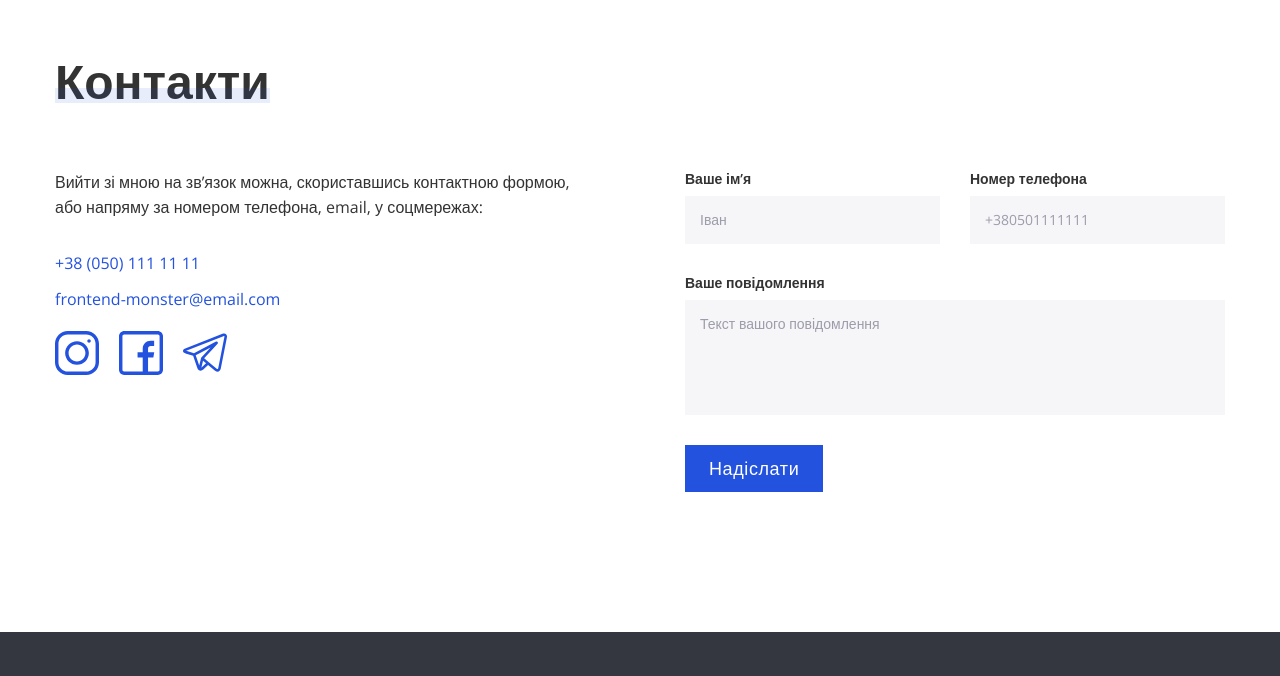
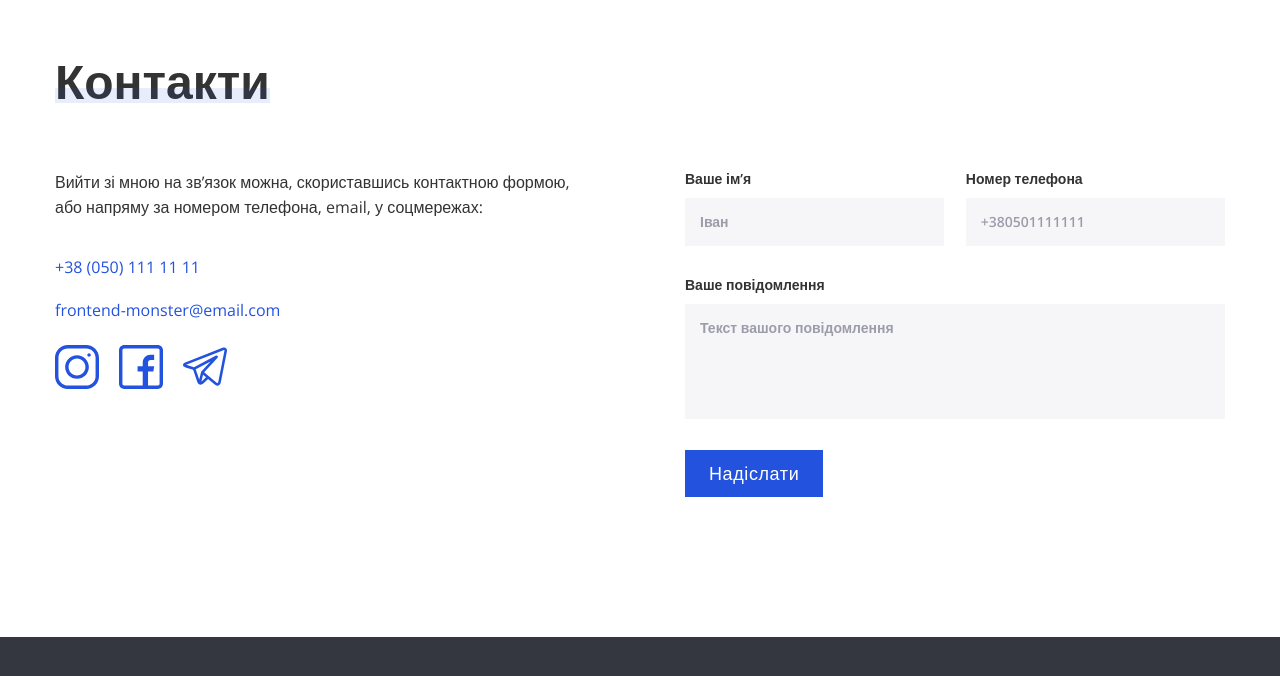
Before and after one commit to bogdanlotuk/portfolio, a plain HTML site: page index.html in a window 1280 px wide. Shown: the part 5399-6075 px from the top of the page. Drawn offline with nearby package versions, Linux system fonts and the light colour scheme.

Commit message:
fixed contacts

```diff
--- a/css/style.css
+++ b/css/style.css
@@ -130,7 +130,6 @@ body {
 
 .logo {
   transition: opacity 0.5s ease-in-out;
-  display: inline-block;
 }
 
 .logo:hover {
@@ -554,13 +553,6 @@ body {
   font-size: 16px;
 }
 
-.contacts__socials {
-  display: flex;
-}
-
-.contacts__item:not(:last-child) {
-  margin-right: 20px;
-}
 
 .contacts__text {
   font-size: 16px;
@@ -568,24 +560,30 @@ body {
   margin-bottom: 32px;
 }
 
-.contacts__phone,
-.contacts__email {
+.contacts__items {
+  margin-bottom: 20px;
+}
+
+.contacts__item:not(:last-child) {
+  margin-bottom: 14px;
+}
+
+.contacts__link {
   color: #2352DE;
   line-height: 130%;
-  outline: 2px solid transparent;
   border-bottom: 1px solid transparent;
   transition: all 0.3s;
 }
 
-.contacts__phone {
-  margin-bottom: 14px;
+.contacts__socials {
+  display: flex;
 }
 
-.contacts__email {
-  margin-bottom: 20px;
+.contacts__socials-item:not(:last-child) {
+  margin-right: 20px;
 }
 
-.contacts__link {
+.contacts__socials-link {
   display: block;
   width: 44px;
   height: 44px;
@@ -593,139 +591,89 @@ body {
   background-repeat: no-repeat;
   background-size: cover;
   border-radius: 4px;
-  outline: 2px solid transparent;
   transition: all 0.3s;
 }
 
-.contacts__link--instagram {
-  background-image: url("../images/instagram.svg")
-}
-.contacts__link--facebook {
-  background-image: url("../images/facebook.svg")
-}
-.contacts__link--telegram {
-  background-image: url("../images/telegram.svg")
-}
-
-.contacts__phone:hover,
-.contacts__email:hover {
+.contacts__link:hover {
   border-bottom: 1px solid #2352DE;
 }
 
-.contacts__link:hover {
+.contacts__socials-link:hover {
   opacity: 0.7;
 }
 
-.contacts__phone:focus,
-.contacts__email:focus,
-.contacts__link:focus {
+.contacts__link:focus,
+.contacts__socials-link:focus {
   border-radius: 4px;
   outline: 2px solid rgba(35, 82, 222, 0.5);
 }
 
-.contacts__phone:active,
-.contacts__email:active {
-  outline: 2px solid transparent;
+.contacts__link:active {
   opacity: 0.7;
 }
 
-.contacts__link:active {
-  outline: 2px solid transparent;
-  opacity: 2;
+.contacts__socials-link:active {
+  opacity: 1;
 }
 
 .form {
+  display: flex;
+  flex-direction: column;
+  align-items: start;
+  width: 100%;
   max-width: 540px;
-  width: 100%;
-  display: grid;
-  grid-template-rows: repeat(5, auto);
-  column-gap: 30px;
 }
 
-.form label {
-  display: block;
-  grid-template-columns: 1fr 1fr;
+.form__top {
+  display: flex;
+  justify-content: space-between;
+  width: 100%;
+  margin-bottom: 30px;
 }
 
-.form__label-name {
-  grid-row: 1 / 2;
-  grid-column: 1 / 2;
+.form__top .form__label {
+  width: 48%;
 }
 
-.form__input-name {
-  grid-row: 2 / 3;
-  grid-column: 1 / 2;
-}
-
-.form__label-phone {
-  grid-row: 1 / 2;
-  grid-column: 2 / 3;
-}
-
-.form__input-phone {
-  grid-row: 2 / 3;
-  grid-column: 2 / 3;
-}
-
-.form__label-textarea {
-  grid-row: 3 / 4;
-  grid-column: 1 / 3;
-}
-
-.form__textarea {
-  grid-row: 4 / 5;
-  grid-column: 1 / 3;
+.form__label {
+  display: flex;
+  flex-direction: column;
   width: 100%;
-  min-height: 115px;
-  resize: none;
-}
-
-.form__label-name,
-.form__label-phone,
-.form__label-textarea {
   font-weight: 600;
   font-size: 14px;
   line-height: 130%;
-  margin-bottom: 8px;
 }
 
-.form__input-name,
-.form__input-phone,
-.form__textarea {
+.form__input {
   background-color: #F6F6F8;
   border: none;
   padding: 15px;
-  margin-bottom: 30px;
   font-size: 14px;
   line-height: 130%;
   color:#000000;
-  outline: 3px solid transparent;
   transition: all 0.3s;
+  margin-top: 10px;
 }
 
-.form__input-name::placeholder,
-.form__input-phone::placeholder,
-.form__textarea::placeholder {
+textarea.form__input {
+  min-height: 115px;
+  resize: none;
+  margin-bottom: 31px;
+}
+
+.form__input::placeholder {
   font-size: 14px;
   line-height: 130%;
   color: #9C9CAB;
 }
 
-.form__input-name:focus,
-.form__input-phone:focus,
-.form__textarea:focus {
+.form__input:focus {
   outline: 3px solid rgba(35, 82, 222, 0.5);
-}
-
-.form__btn {
-  grid-row: 5 / 6;
-  grid-column: 1 / 3;
-  justify-self: flex-start;
 }
 
 .footer {
   background-color: #343740;
   padding: 50px 0;
-  text-align: center;
-  line-height: 0;
+  display: flex;
+  justify-content: center;
 }
--- a/index.html
+++ b/index.html
@@ -254,28 +254,43 @@
               Вийти зі мною на зв’язок можна, скориставшись контактною формою, або напряму за номером телефона, email, у
               соцмережах:
             </p>
-            <a class="contacts__phone" href="tel:30501111111">+38 (050) 111 11 11</a>
-            <a class="contacts__email" href="mailto:frontend-monster@email.com">frontend-monster@email.com</a>
-            <ul class="contacts__socials">
+            <ul class="contacts__items">
               <li class="contacts__item">
-                <a class="contacts__link contacts__link--instagram" href="http://instagram.com"></a>
+                <a class="contacts__link" href="tel:30501111111">
+                  +38 (050) 111 11 11
+                </a>
               </li>
               <li class="contacts__item">
-                <a class="contacts__link contacts__link--facebook" href="http://facebook.com"></a>
+                <a class="contacts__link" href="mailto:frontend-monster@email.com">
+                  frontend-monster@email.com
+                </a>
               </li>
-              <li class="contacts__item">
-                <a class="contacts__link contacts__link--telegram" href="https://web.telegram.org/k/"></a>
+            </ul>
+            <ul class="contacts__socials">
+              <li class="contacts__socials-item">
+                <a class="contacts__socials-link" href="http://instagram.com" style="background-image: url('images/instagram.svg');"></a>
+              </li>
+              <li class="contacts__socials-item">
+                <a class="contacts__socials-link" href="http://facebook.com" style="background-image: url('images/facebook.svg');"></a>
+              </li>
+              <li class="contacts__socials-item">
+                <a class="contacts__socials-link" href="https://web.telegram.org/k/" style="background-image: url('images/telegram.svg');"></a>
               </li>
             </ul>
           </div>
           <form class="form" name="form">
-            <label class="form__label-name" for="name">Ваше ім’я</label>
-            <input class="form__input-name" name="name" id="name" type="text" placeholder="Іван" required>
-            <label class="form__label-phone" for="phone">Номер телефона</label>
-            <input class="form__input-phone" name="phone" id="phone" type="tel" placeholder="+380501111111" pattern="\++[0-9]{12}" required>
-            <label class="form__label-textarea" for="textarea">Ваше повідомлення</label>
-            <textarea class="form__textarea" name="textarea" id="textarea" placeholder="Текст вашого повідомлення" required></textarea>
-            <button class="form__btn btn" type="submit">Надіслати</button>
+            <div class="form__top">
+              <label class="form__label" for="name">Ваше ім’я
+                <input class="form__input" name="name" id="name" type="text" placeholder="Іван" required>
+              </label>
+              <label class="form__label" for="phone">Номер телефона
+                <input class="form__input" name="phone" id="phone" type="tel" placeholder="+380501111111" required>
+              </label>
+            </div>
+            <label class="form__label" for="textarea">Ваше повідомлення
+              <textarea class="form__input" name="textarea" id="textarea" placeholder="Текст вашого повідомлення" required></textarea>
+            </label>
+            <button class="btn" type="submit">Надіслати</button>
           </form>
         </div>
       </div>
```
